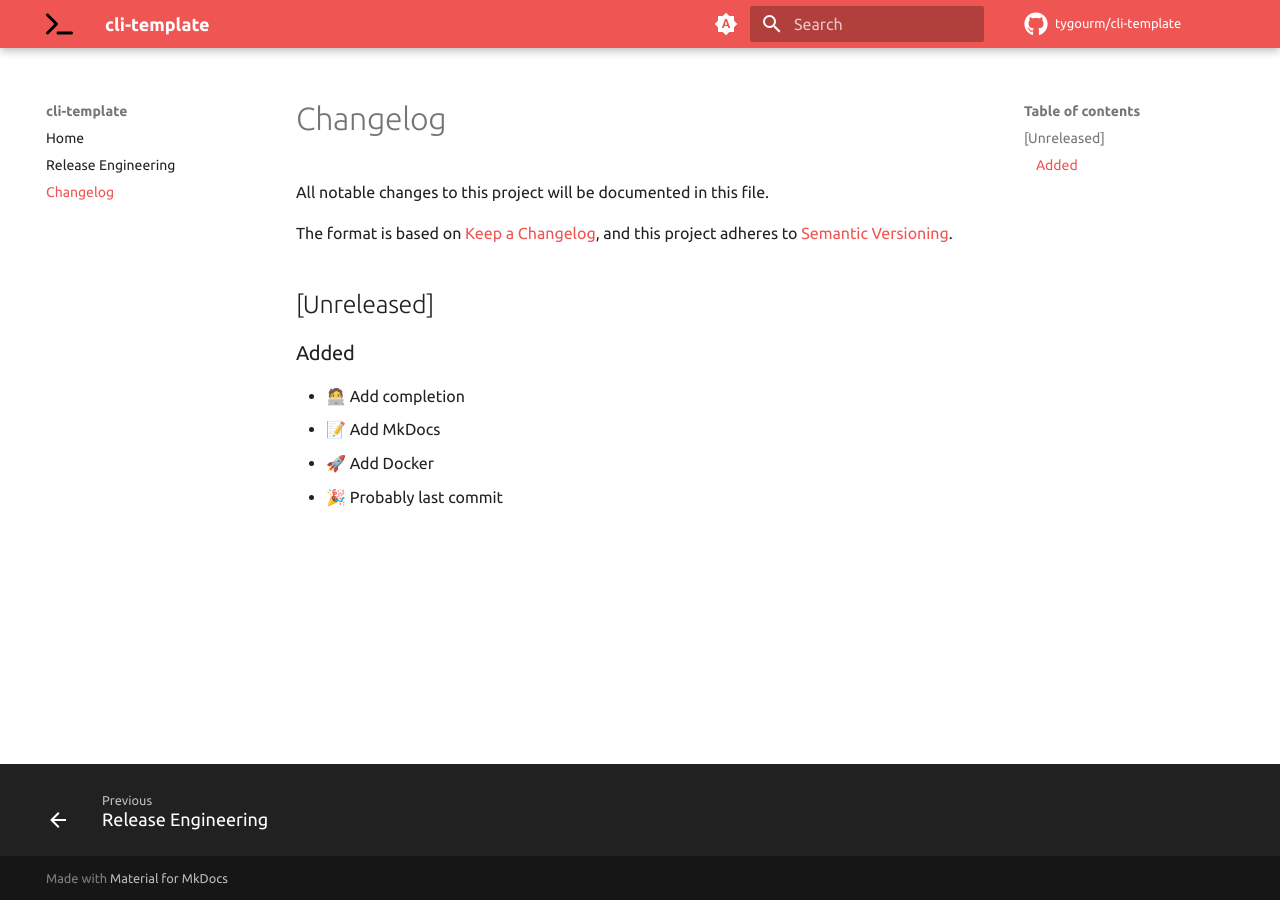
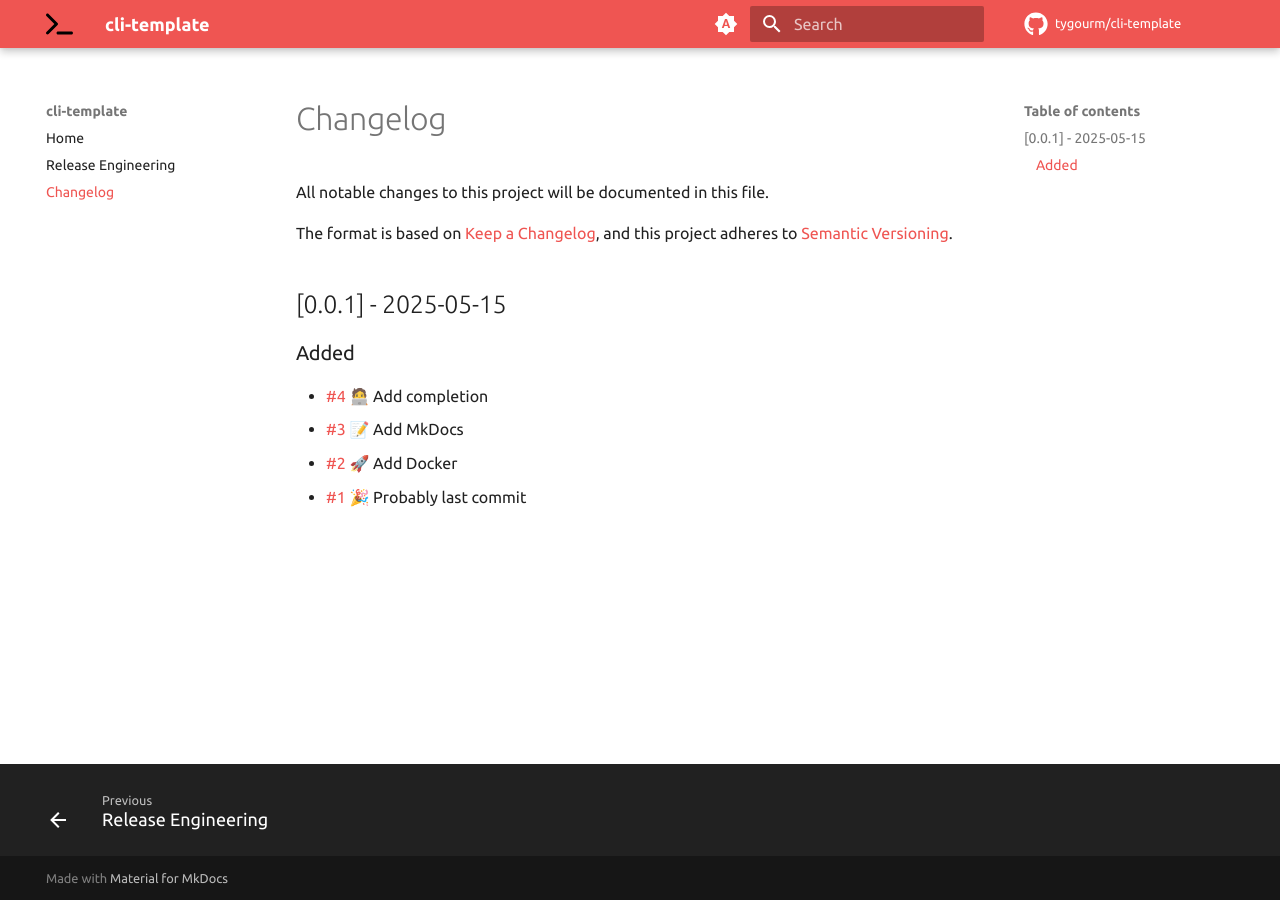
Before and after one commit to tygourm/cli-template, an MkDocs documentation site: the page built from docs/CHANGELOG.md, in a window 1280 px wide. Built offline with MkDocs 1.6.1 and Material for MkDocs 9.7.7, drawn with Linux system fonts in a browser that asks for light colours; plug-ins that fetch from the network failed and are left out; comment, search, counter and statistics services are not loaded.

Commit message:
🔖 Version 0.0.1

```diff
--- a/docs/CHANGELOG.md
+++ b/docs/CHANGELOG.md
@@ -8,11 +8,11 @@ The format is based on
 this project adheres to
 [Semantic Versioning](https://semver.org/spec/v2.0.0.html).
 
-## [Unreleased]
+## [0.0.1] - 2025-05-15
 
 ### Added
 
-- 🧑‍💻 Add completion
-- 📝 Add MkDocs
-- 🚀 Add Docker
-- 🎉 Probably last commit
+- [#4](https://github.com/tygourm/cli-template/pull/4) 🧑‍💻 Add completion
+- [#3](https://github.com/tygourm/cli-template/pull/3) 📝 Add MkDocs
+- [#2](https://github.com/tygourm/cli-template/pull/2) 🚀 Add Docker
+- [#1](https://github.com/tygourm/cli-template/pull/1) 🎉 Probably last commit
--- a/pyproject.toml
+++ b/pyproject.toml
@@ -4,7 +4,7 @@ build-backend = "hatchling.build"
 
 [project]
 name = "cli-template"
-version = "0.0.0"
+version = "0.0.1"
 requires-python = ">=3.13"
 dependencies = ["typer>=0.15.4"]
 
```
Also changed, not shown: 1 other file.
